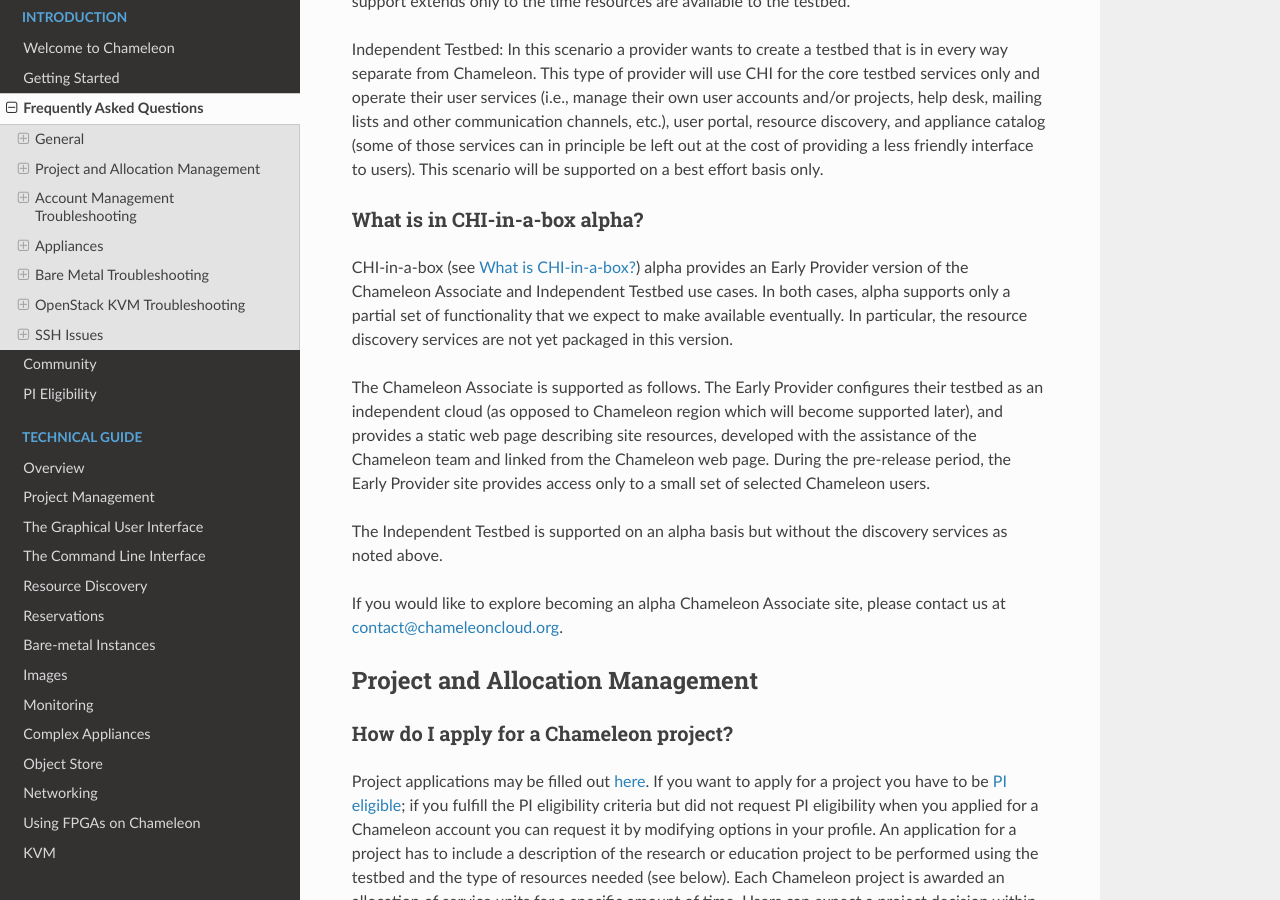
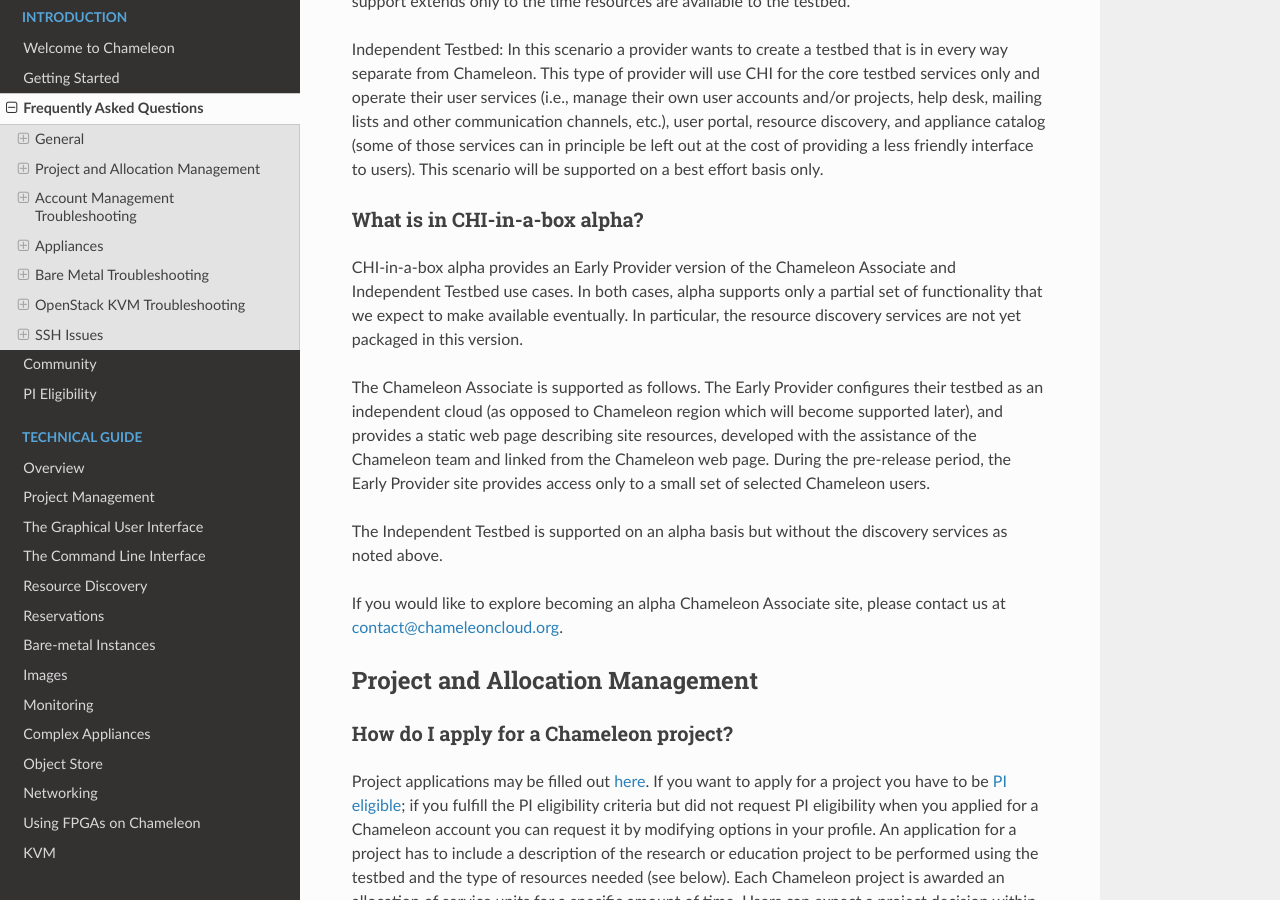
Before and after one commit to ChameleonCloud/docs, a Sphinx documentation site: the page built from source/getting-started/faq.rst, in a window 1280 px wide and 900 px high, scrolled down 3423 px. Built offline with Sphinx 7.4.7 and the Read the Docs theme 2.0.0, drawn with Linux system fonts in a browser that asks for light colours.

Commit message:
Update faq.rst

```diff
--- a/source/getting-started/faq.rst
+++ b/source/getting-started/faq.rst
@@ -168,7 +168,7 @@ Independent Testbed: In this scenario a provider wants to create a testbed that
 What is in CHI-in-a-box alpha?
 _________________________________________________
 
-CHI-in-a-box (see :ref:`what-chi-in-a-box`) alpha provides an Early Provider version of the Chameleon Associate and Independent Testbed use cases. In both cases, alpha supports only a partial set of functionality that we expect to make available eventually. In particular, the resource discovery services are not yet packaged in this version.
+CHI-in-a-box alpha provides an Early Provider version of the Chameleon Associate and Independent Testbed use cases. In both cases, alpha supports only a partial set of functionality that we expect to make available eventually. In particular, the resource discovery services are not yet packaged in this version.
 
 The Chameleon Associate is supported as follows. The Early Provider configures their testbed as an independent cloud (as opposed to Chameleon region which will become supported later), and provides a static web page describing site resources, developed with the assistance of the Chameleon team and linked from the Chameleon web page. During the pre-release period, the Early Provider site provides access only to a small set of selected Chameleon users.
 
```
